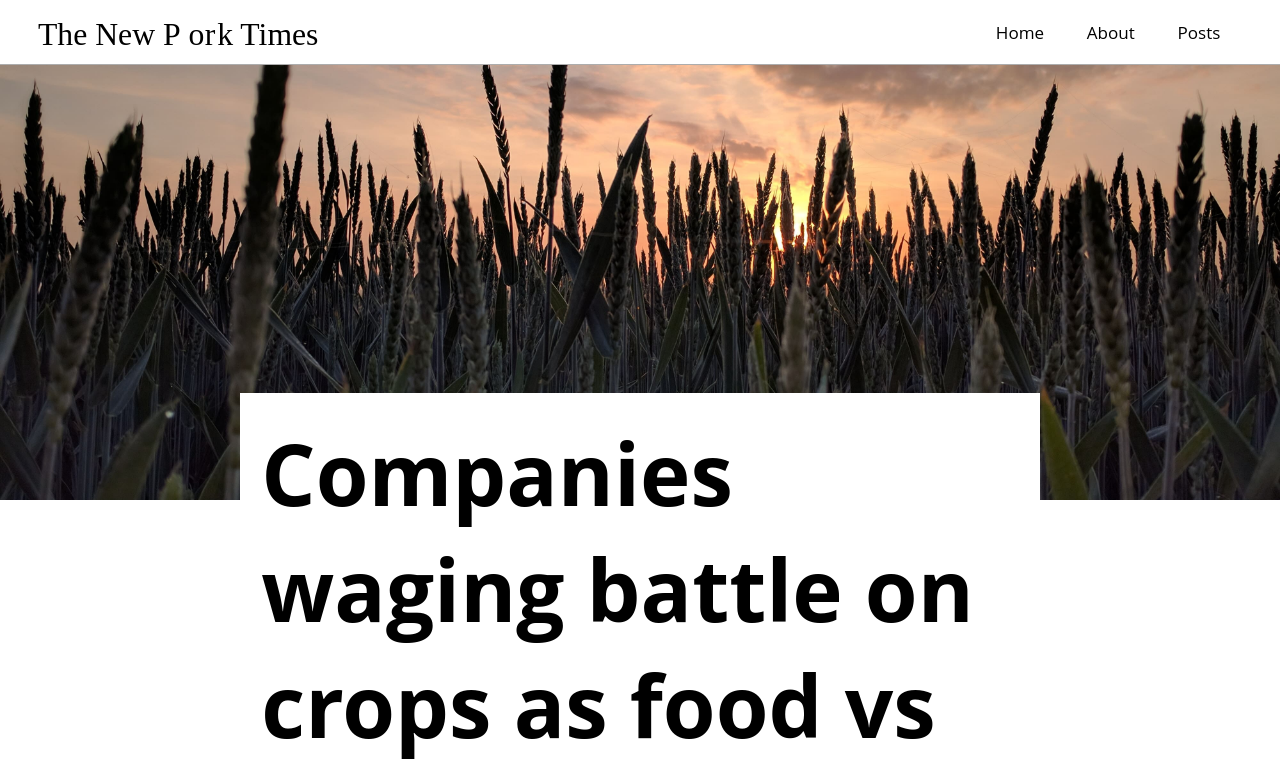
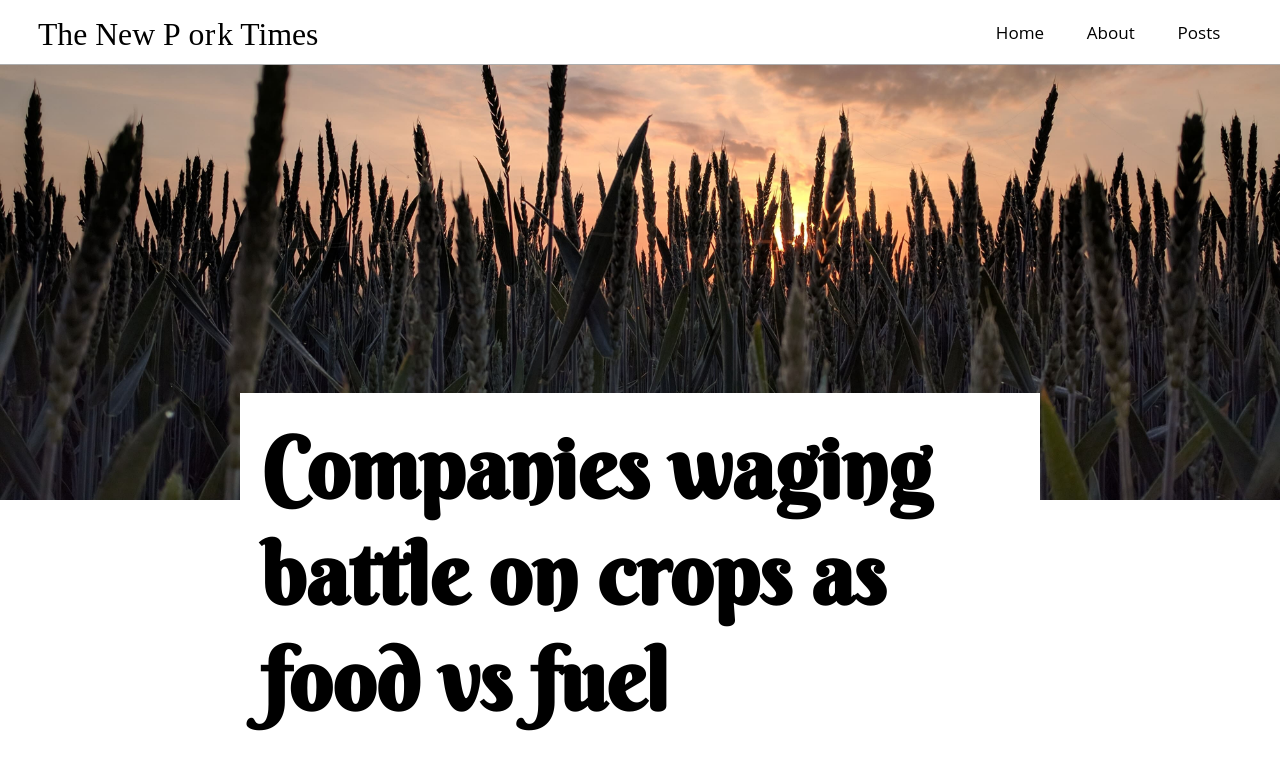
Before and after one commit to natefinck/new-pork-times, a Next.js app: page /posts/1 in a window 1280 px wide. Shown: the top 780 px of the page. Built offline with nearby package versions, Linux system fonts and the light colour scheme.

Commit message:
attempting to fix svg font issue in header

```diff
--- a/pages/_app.js
+++ b/pages/_app.js
@@ -3,9 +3,10 @@ import Header from '../components/header'
 
 // This default export is required in a new `pages/_app.js` file.
 export default function MyApp({ Component, pageProps }) {
-  return <div>
+  return (
+  <div>
     <Header></Header>
     <Component {...pageProps} />
   </div>
-
+  )
 }
--- a/styles/global.css
+++ b/styles/global.css
@@ -1,3 +1,5 @@
+@import url('https://fonts.googleapis.com/css2?family=Berkshire+Swash&display=swap');
+
 html,
 body {
   padding: 0;
--- a/styles/header.module.scss
+++ b/styles/header.module.scss
@@ -18,6 +18,7 @@
     display: flex;
     justify-content: center;
     align-items: center;
+    font-family: 'Berkshire Swash', cursive;
 }
 
 .navContainer {
```
